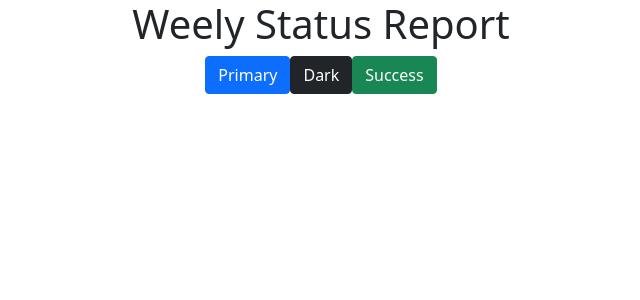
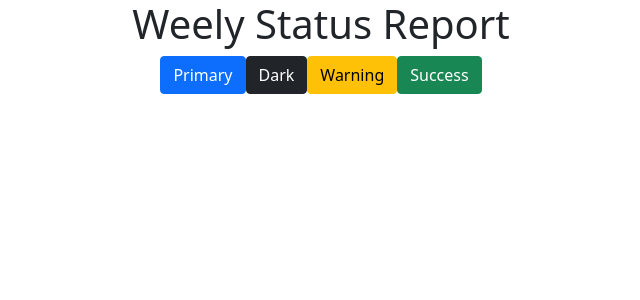
Before and after one commit to DarshanS001/weekly-project-status-frontend, a React (Create React App) app: page / in a window 1280 px wide. Shown: the top 300 px of the page, without its empty margins (319-959 px from the left). Built offline with nearby package versions, Linux system fonts and the light colour scheme.

Commit message:
first commit

```diff
--- a/src/App.js
+++ b/src/App.js
@@ -7,6 +7,7 @@ function App() {
       <h1>Weely Status Report</h1>
       <Button variant="primary">Primary</Button>
       <Button variant="dark">Dark</Button>
+      <Button variant="warning">Warning</Button>
       <button type="button" class="btn btn-success">Success</button>
     </div>
   );
```
